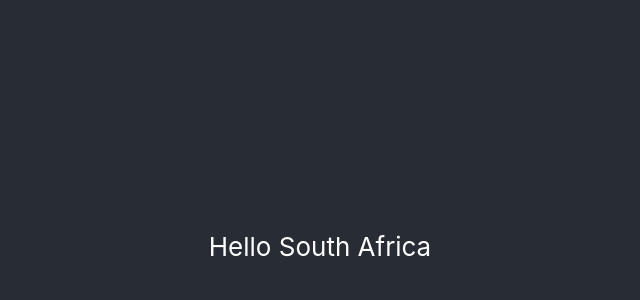
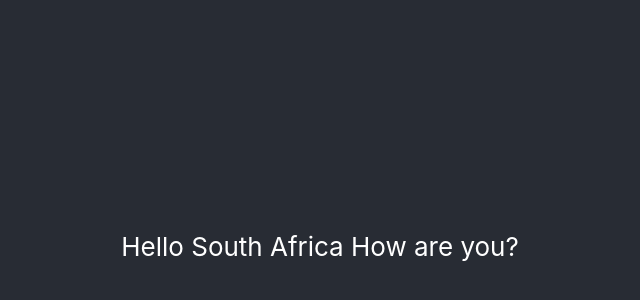
Before and after one commit to itadori17/revelation-ecommerce, a React (Create React App) app: page / in a window 1280 px wide. Shown: the part 154-454 px from the top of the page, without its empty margins (320-960 px from the left). Built offline with nearby package versions, Linux system fonts and the light colour scheme.

Commit message:
update by edmond

```diff
--- a/src/App.js
+++ b/src/App.js
@@ -6,6 +6,7 @@
     <div className="App">
       <header className="App-header">
         Hello South Africa
+        How are you?
       </header>
     </div>
   );
```
